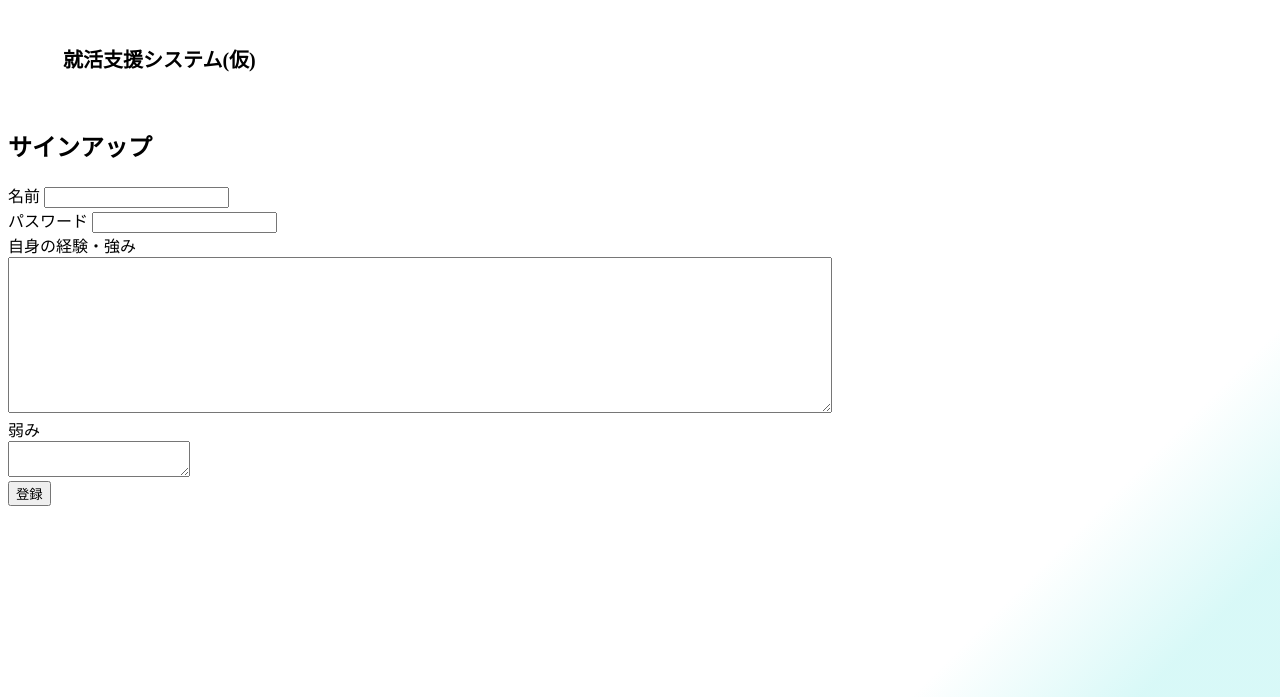
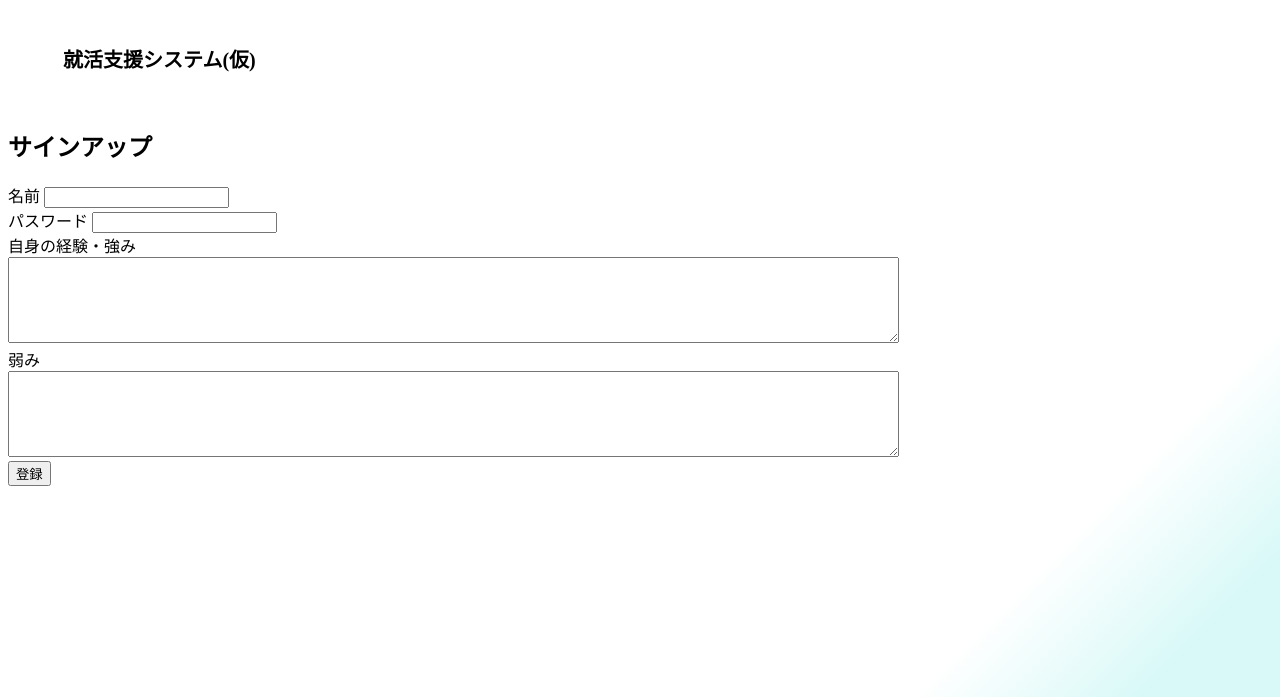
Before and after one commit to takaki12/job-hunting-support-system, a Flask app: page /signup in a window 1280 px wide. Shown: the top 697 px of the page. Run offline with Flask 3, Linux system fonts and the light colour scheme.

Commit message:
apply css

```diff
--- a/src/templates/own_update.html
+++ b/src/templates/own_update.html
@@ -16,11 +16,11 @@
             <br>
             <label for="experience">自身の経験・強み</label>
             <br>
-            <textarea name="experience" value={{user.experience}}>{{user.experience}}</textarea>
+            <textarea class="textarea" name="experience" value={{user.experience}}>{{user.experience}}</textarea>
             <br>
             <label for="weakness">自身の弱み</label>
             <br>
-            <textarea name="weakness" value={{user.weakness}}>{{user.weakness}}</textarea>
+            <textarea class="textarea" name="weakness" value={{user.weakness}}>{{user.weakness}}</textarea>
             <br>
             <input type="submit" value="更新" onclick="location.href='/mypage/{{id}}'">
         </form>
--- a/src/templates/signup.html
+++ b/src/templates/signup.html
@@ -19,11 +19,11 @@
             <br>
             <label for="experience">自身の経験・強み</label>
             <br>
-            <textarea name="experience" cols="100" rows="10"></textarea>
+            <textarea class="textarea" name="experience" cols="100" rows="10"></textarea>
             <br>
             <label for="weakness">弱み</label>
             <br>
-            <textarea name="weakness"></textarea>
+            <textarea class="textarea" name="weakness"></textarea>
             <br>
             <input type="submit" value="登録">
         </form>
```
